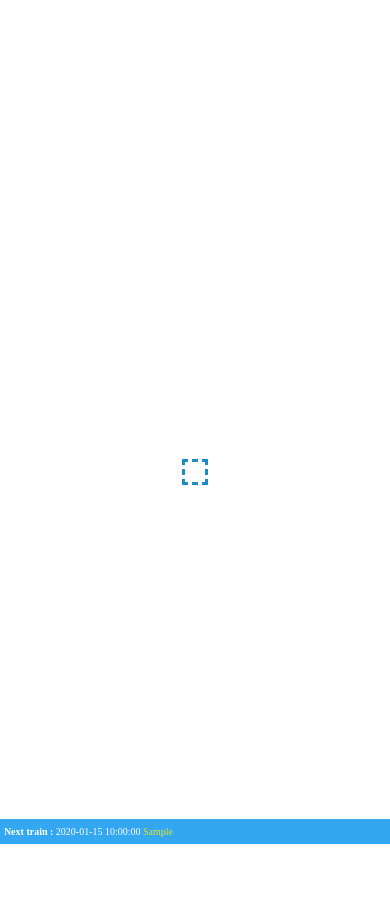
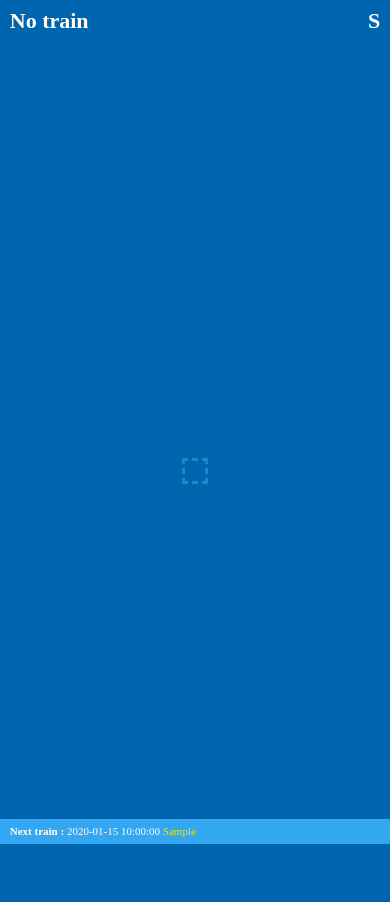
Before and after one commit to agrendath/GeoSpatialProject, a Flask app: template templates/index.html in a window 390 px wide. After the commit the page ends 844 px from the top, so only its background shows below. Run offline with Flask 3, Linux system fonts and the light colour scheme; the template is opened without the code that fills it: most values are stand-ins (such as "Sample title", 1, 10 or a date in 2020); some web fonts are replaced.

Commit message:
Début site responsive

```diff
--- a/static/css/style.css
+++ b/static/css/style.css
@@ -1,28 +1,24 @@
-@import url('https://fonts.cdnfonts.com/css/clarendon');
-
 /*Page */
 body {
     background-color: #0065af;
     color: white;
-    /*font-family: 'Clarendon', sans-serif;*/
     overflow: hidden;
-    padding-left: 1%;
-    padding-right: 1%;
-    padding-top: 1%;
+    margin-right: 2.5%; /*m*/
+    margin-left: 2.5%; /*8*/
  }
 
-/*header {
+header {
     display: flex;
     justify-content: space-between;
-}*/
+}
 
 
-header {
+/*header {
     display: flex;
     flex-wrap: wrap;
     justify-content: space-between;
     align-items: center;
-}
+}*/
 
 footer {
     position: fixed;
@@ -37,7 +33,7 @@ footer {
 
 footer p {
     margin: 0;
-    padding-left: 1%;
+    padding-left: 2.5%;
 }
 
 
@@ -89,10 +85,12 @@ h1 {
 }
 
 #container{
-    min-height: 100px;
+    position: fixed;
+    bottom: 10%;
     background-color: aliceblue;
-    margin-left: auto;
-    margin-right: auto;
+    left: 50%; /* Déplace le conteneur à 50% de la largeur de la fenêtre */
+    transform: translateX(-50%); /* Translate le conteneur de moitié de sa propre largeur vers la gauche */
+    /*min-height: 100px;*/
     width: 95%;
 }
 
@@ -176,50 +174,50 @@ h1 {
 
 @media only screen and (max-width: 1920px) {
     body {
-        font-size: 20px;
-        background: purple;
+        font-size: 16px;
+        /*background: purple;*/
     }
 }
 
-
 @media only screen and (max-width: 1600px) {
     body {
-        font-size: 18px;
-        background: blue;
+        font-size: 15px;
+        /*background: blue;*/
     }
 }
 
 @media only screen and (max-width: 1200px) {
     body {
-        font-size: 16px;
-        background:white;
+        font-size: 14px;
+        /*background:orange;*/
     }
 }
 
 @media only screen and (max-width: 992px) {
     body {
-        font-size: 14px;
-        background:black;
+        font-size: 13px;
+        /*background:cyan;*/
     }
 }
 
 @media only screen and (max-width: 768px) {
     body {
         font-size: 12px;
-        background:red;
+        /*background:red;*/
     }
 }
 
 @media only screen and (max-width: 480px) {
     body {
-        font-size: 10px;
-        background:white;
+        font-size: 11px;
+        /*background:aliceblue;*/
     }
 }
 
+/*Pas ici*/
 @media only screen and (max-width: 320px) {
     body {
-        font-size: 8px;
-        background:black;
+        font-size: 10px;
+        /*background:black;*/
     }
 }
--- a/templates/index.html
+++ b/templates/index.html
@@ -5,7 +5,7 @@
         <title>Project</title>
     </head>
 
-    <body>
+
     <header>
         {% if error == "No" %}
             <h1>{{ departure_time }}<h1>
@@ -14,6 +14,7 @@
         {% endif %}
         <h1>S{{ platform }}</h1>
     </header>
+    <body>
         {% if error != "No" %}
             <div class="bodywarning">
                 <div class="warning">
@@ -57,6 +58,7 @@
             <div id="tchoutchou"><script type="text/javascript" src="{{ url_for('static', filename='script/script.js') }}"></script></div>
 
         {% endif %}
+        </body>
         <footer>
             {% if next_departure_time != "None" and next_departure_time != "None" %}
                 <p><strong>Next train : </strong> {{next_departure_time}} <span class="yellow"> {{ next_destination }} </span> </p>
@@ -64,5 +66,4 @@
                 <p><strong>No next train ! This is the last !</strong></p>
             {% endif %}
         </footer>
-        </body>
 </html>
```
Also changed, not shown: index.py (+7 -2 lines). Lines whose indentation alone changed are shown as unchanged.
